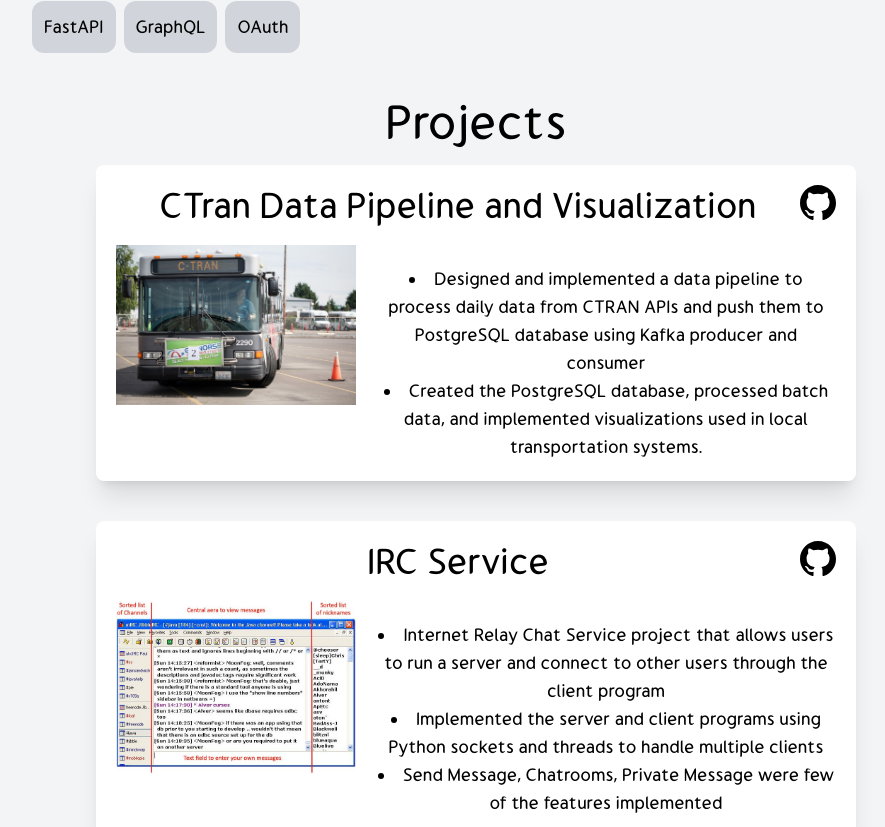
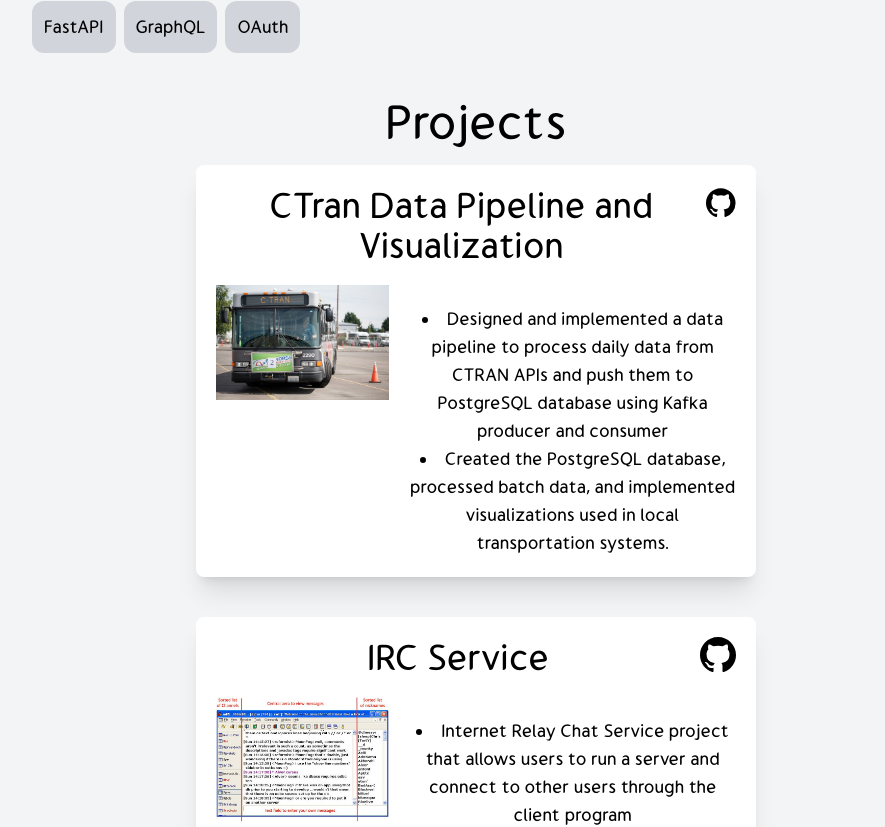
Before and after one commit to prabhumarappan/portfolio, a Next.js app: page / in a window 1280 px wide. Shown: the part 1447-2274 px from the top of the page, without its empty margins (164-1049 px from the left). Built offline with nearby package versions, Linux system fonts and the light colour scheme; no server answers.

Commit message:
resize project divs

```diff
--- a/components/Projects.tsx
+++ b/components/Projects.tsx
@@ -59,7 +59,7 @@
     return (
         <section id="projects" className="text-center p-10">
             <h1 className="text-5xl text-center">Projects</h1>
-            <div className="flex-wrap flex md:w-5/6 xl:w-4/6 mx-auto">
+            <div className="flex-wrap flex md:w-4/6 xl:w-3/6 mx-auto">
                 {allProjects.map((project: Project) => (
                     <div
                         className="justify-center w-full bg-white m-5 p-5 rounded-lg shadow-xl"
```
